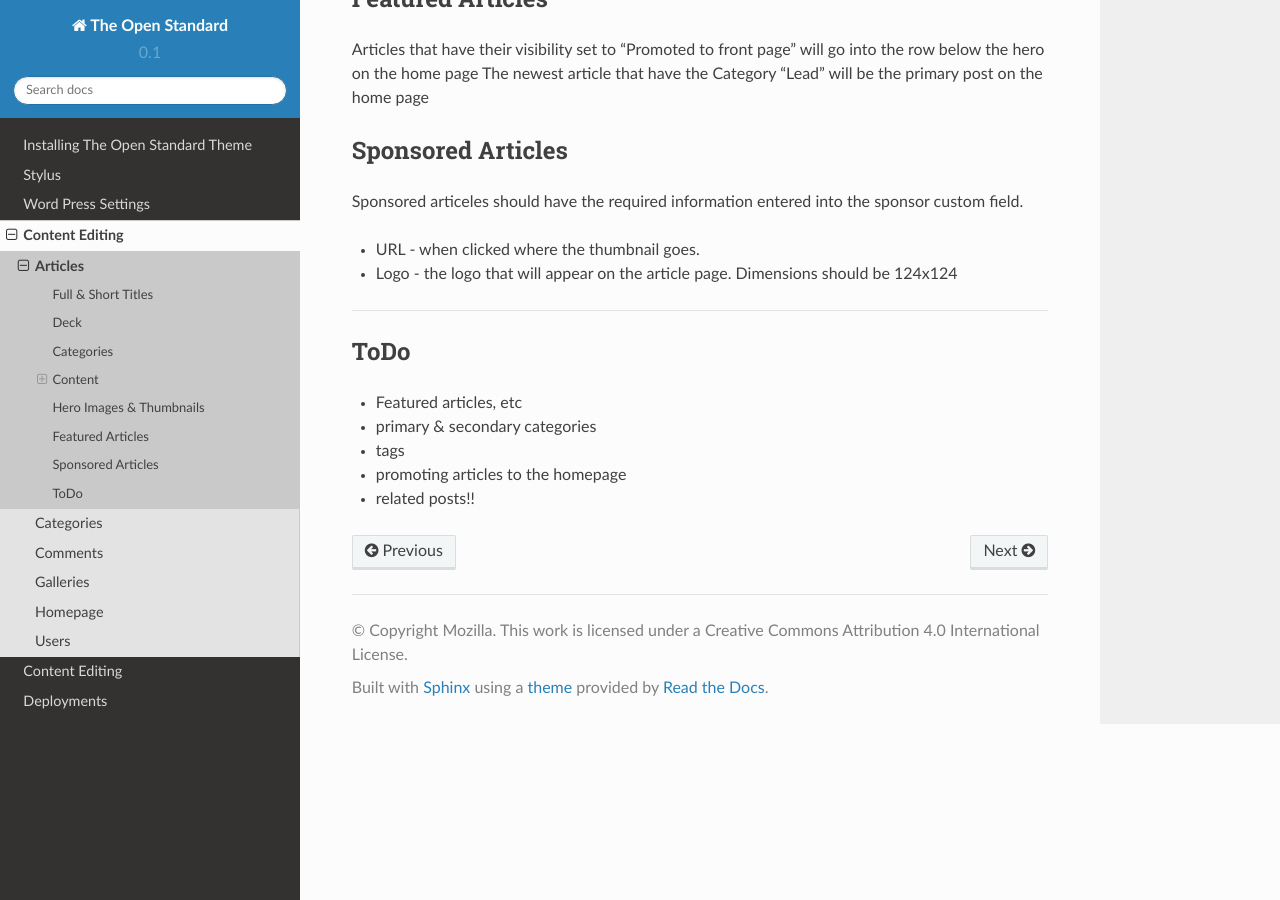
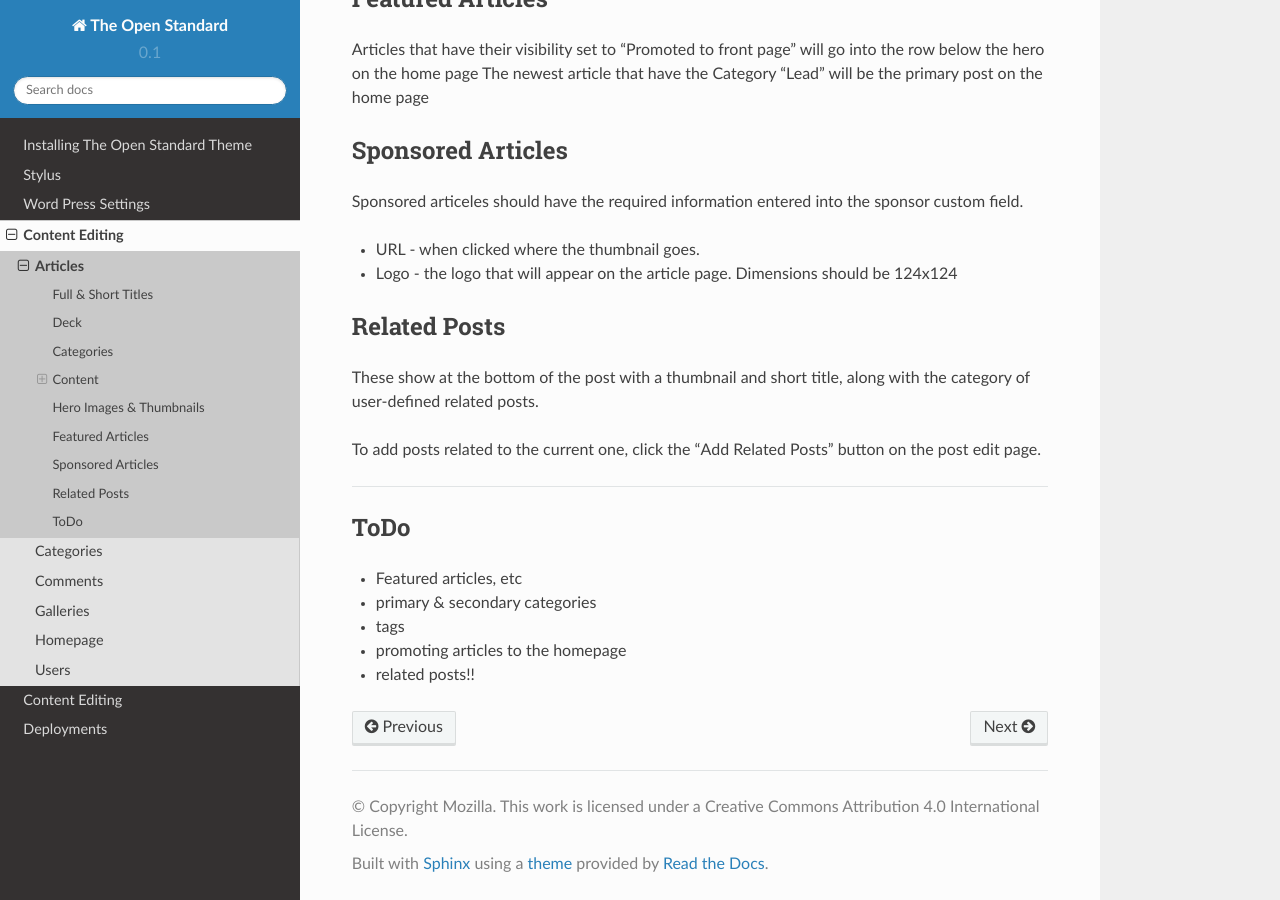
Before and after one commit to mozilla/theopenstandard, a Sphinx documentation site: the page built from docs/articles.rst, in a window 1280 px wide and 900 px high, scrolled down 2196 px. Built offline with Sphinx 7.4.7 and the Read the Docs theme 2.0.0, drawn with Linux system fonts in a browser that asks for light colours.

Commit message:
Stubbed out related articles doc section

```diff
--- a/docs/articles.rst
+++ b/docs/articles.rst
@@ -95,7 +95,15 @@ Sponsored articeles should have the required information entered into the sponso
 * URL - when clicked where the thumbnail goes.
 * Logo - the logo that will appear on the article page. Dimensions should be 124x124
 
+
+Related Posts
+--------------
+These show at the bottom of the post with a thumbnail and short title, along with the category of user-defined related posts.
+
+To add posts related to the current one, click the "Add Related Posts" button on the post edit page.
+
 ------------
+
 
 ToDo
 --------------------------------------------
```
